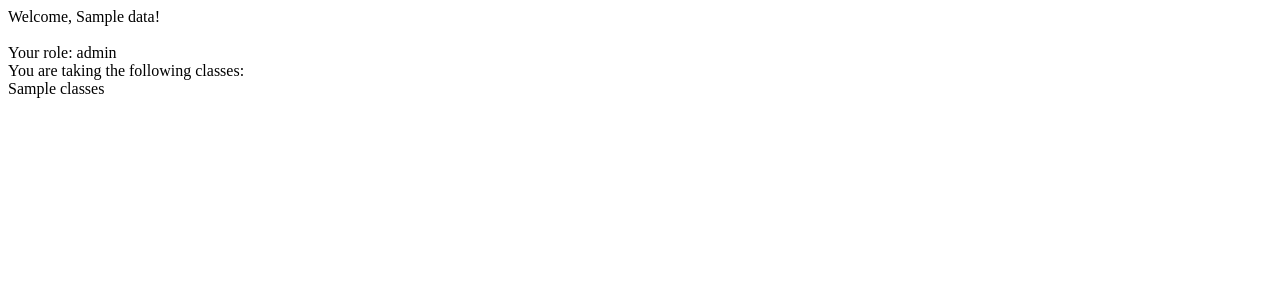
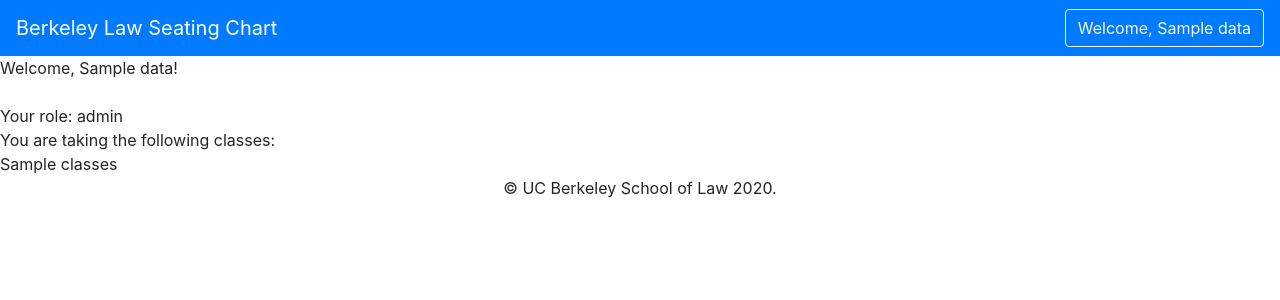
Before and after one commit to agamjolly/blaw-mvp, a Flask app: template src/templates/student.html in a window 1280 px wide. Shown: the top 300 px of the page. Run offline with Flask 2, Linux system fonts and the light colour scheme; the template is opened without the code that fills it: most values are stand-ins (such as "Sample title", 1, 10 or a date in 2020); some libraries are stand-ins or nearby versions.

Commit message:
some more changes

```diff
--- a/src/main.py
+++ b/src/main.py
@@ -117,25 +117,26 @@ def auth(user_key):
     elif user_key == "instructors":
         return jsonify(instructors)
     elif user_key in accepted_keys:
-        return
+        return jsonify(db)
     else:
         return jsonify(error="Invalid key"), 406
 
 @app.route('/api/v1/', methods=["POST", "GET"])
 def api():
     if request.method == "POST":
-        user_key = request.json["key"]
-        if user_key == "users":
-            return jsonify(db)
-        elif user_key == "admins":
-            return jsonify(admins)
-        elif user_key == "students":
-            return jsonify(students)
-        elif user_key == "instructors":
-            return jsonify(instructors)
-        elif user_key in accepted_keys:
-            return
-        else:
+        try:
+            user_key = request.json["key"]
+            if user_key == "users":
+                return jsonify(db)
+            elif user_key == "admins":
+                return jsonify(admins)
+            elif user_key == "students":
+                return jsonify(students)
+            elif user_key == "instructors":
+                return jsonify(instructors)
+            elif user_key in accepted_keys:
+                return
+        except:
             return jsonify(error="Invalid key"), 406
 
     else:
@@ -166,6 +167,10 @@ def validate(username, password):
 
 @app.route("/signin", methods = ['GET', 'POST'])
 def signin():
+    info = {
+        "title": "Sign In"
+    }
+
     if request.method == "POST":
         credentials = request.form
         username = credentials["username"]
@@ -181,12 +186,10 @@ def signin():
             else:
                 return render_template("teacher.html", data = data)
         else:
-            return "Invalid username or password."
+            return render_template("signin.html", title = info.get("title"), invalid = True)
 
-    info = {
-        "title": "Sign In"
-    }
-    return render_template("signin.html", title = info.get("title"))
+
+    return render_template("signin.html", title = info.get("title"), invalid = False)
 
 if __name__ == "__main__":
     app.run(host = "0.0.0.0", port = 80, debug = False)
--- a/src/templates/student.html
+++ b/src/templates/student.html
@@ -1,3 +1,28 @@
+{% extends "layout.html" %}
+{% block title %}{{ title }} | Berkeley Law Seating Chart{% endblock %}
+{% block body %}
+
+
+
+
+<!-- Navbar start -->
+<nav class="navbar navbar-expand-lg navbar-dark bg-primary">
+    <!-- Logo / Name -->
+    <a class="navbar-brand" href={{ url_for("index") }}>Berkeley Law Seating Chart</a>
+    <button class="navbar-toggler" type="button" data-toggle="collapse" data-target="#navbarSupportedContent" aria-controls="navbarSupportedContent" aria-expanded="false" aria-label="Toggle navigation">
+      <span class="navbar-toggler-icon"></span>
+    </button>
+
+    <div class="collapse navbar-collapse" id="navbarSupportedContent">
+      <ul class="navbar-nav mr-auto">
+        <!-- Navbar left-aligned content goes here. -->
+      </ul>
+        <a href = "#"><button class="btn btn-outline-light">Welcome, {{ data["name"] }}</button></a>
+    </div>
+  </nav>
+<!-- Navbar end -->
+
+
 Welcome, {{ data["name"] }}!
 <br><br>
 Your role: {{ data["role"] }}
@@ -13,3 +38,11 @@ Your role: {{ data["role"] }}
 {% else %}
     You are not taking any classes this semester.
 {% endif %}
+
+<footer class="container">
+    <p style="text-align: center;">&copy; UC Berkeley School of Law 2020.</p>
+  </footer>
+
+  <!-- Content end -->
+
+  {% endblock %}
```
Also changed, not shown: src/templates/signin.html (+11 -0 lines).
